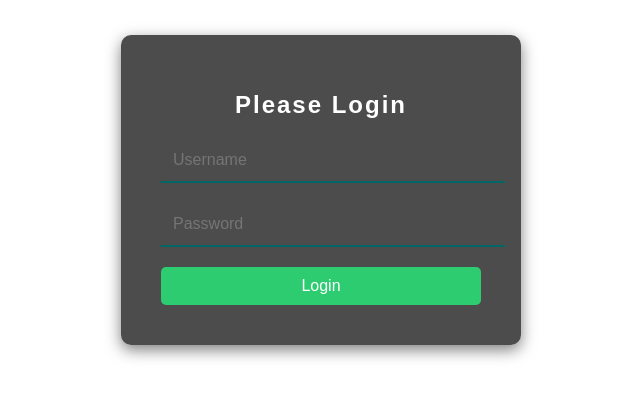
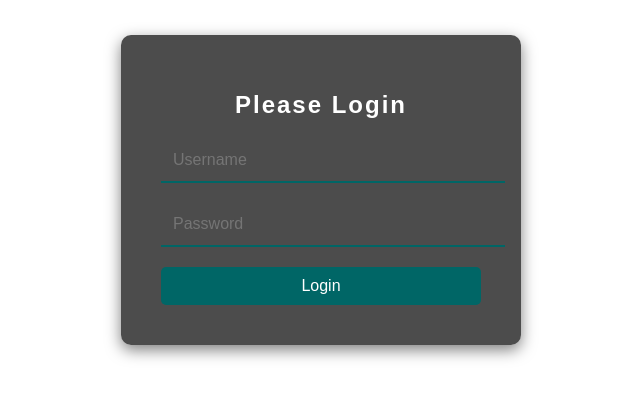
Before and after one commit to ilya-boldyrev/ViBot, a Flask app: page /login in a window 1280 px wide, with the pointer over the restyled element. Shown: the part 282-681 px from the top of the page, without its empty margins (319-959 px from the left). Run offline with Flask 3, Linux system fonts and the light colour scheme; parts of the project's set-up code (start-up, migrations or seed data) failed here and were passed over.

Commit message:
Update login.html

```diff
--- a/templates/login.html
+++ b/templates/login.html
@@ -68,7 +68,7 @@
         }
 
         .login-box button:hover {
-            background-color: #2ecc71;
+            background-color: #006666;
         }
 
         .login-box p {
```
